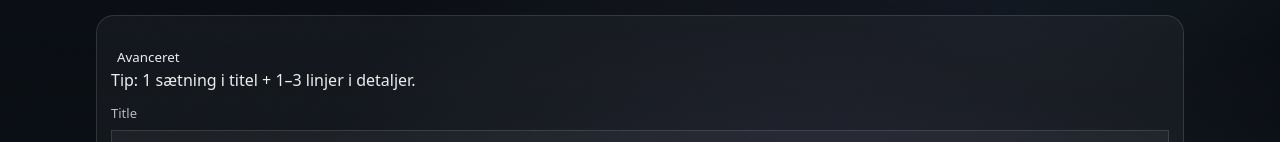
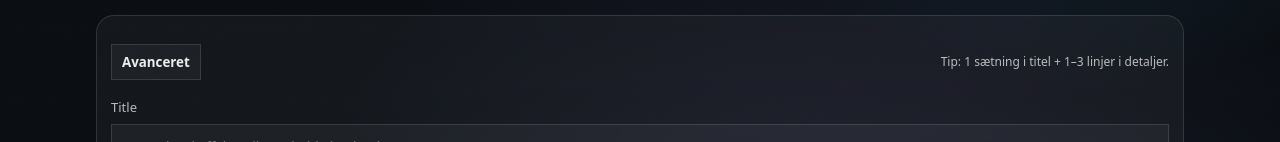
Before and after one commit to Hyllekvist/forago, a Next.js app: page /en/ask in a window 1280 px wide. Shown: the part 378-520 px from the top of the page. Built offline with nearby package versions, Linux system fonts and the light colour scheme; no server answers.

Commit message:
Update PostComposer.module.css

```diff
--- a/src/components/Posts/PostComposer.module.css
+++ b/src/components/Posts/PostComposer.module.css
@@ -22,3 +22,25 @@
   padding: 10px 12px;
   color: var(--muted);
 }
+
+.topRow{
+  display:flex;
+  align-items:center;
+  justify-content:space-between;
+  gap: 12px;
+  margin-bottom: 6px;
+}
+
+.advancedBtn{
+  border-radius: var(--radius);
+  border: 1px solid var(--line);
+  background: rgba(255,255,255,.04);
+  padding: 8px 10px;
+  font-weight: 800;
+  color: var(--ink);
+}
+
+.hint{
+  font-size: 12px;
+  color: var(--muted);
+}
```
